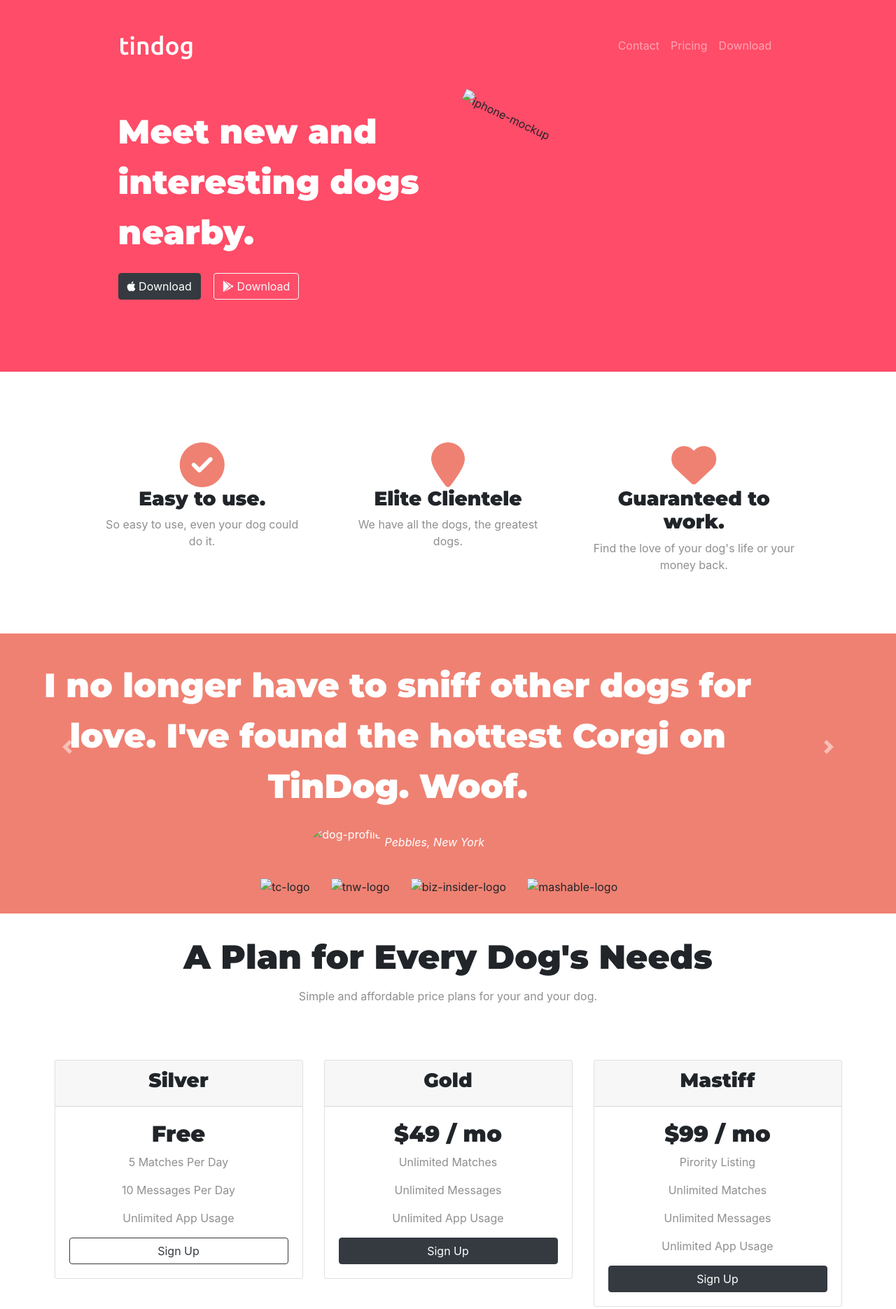
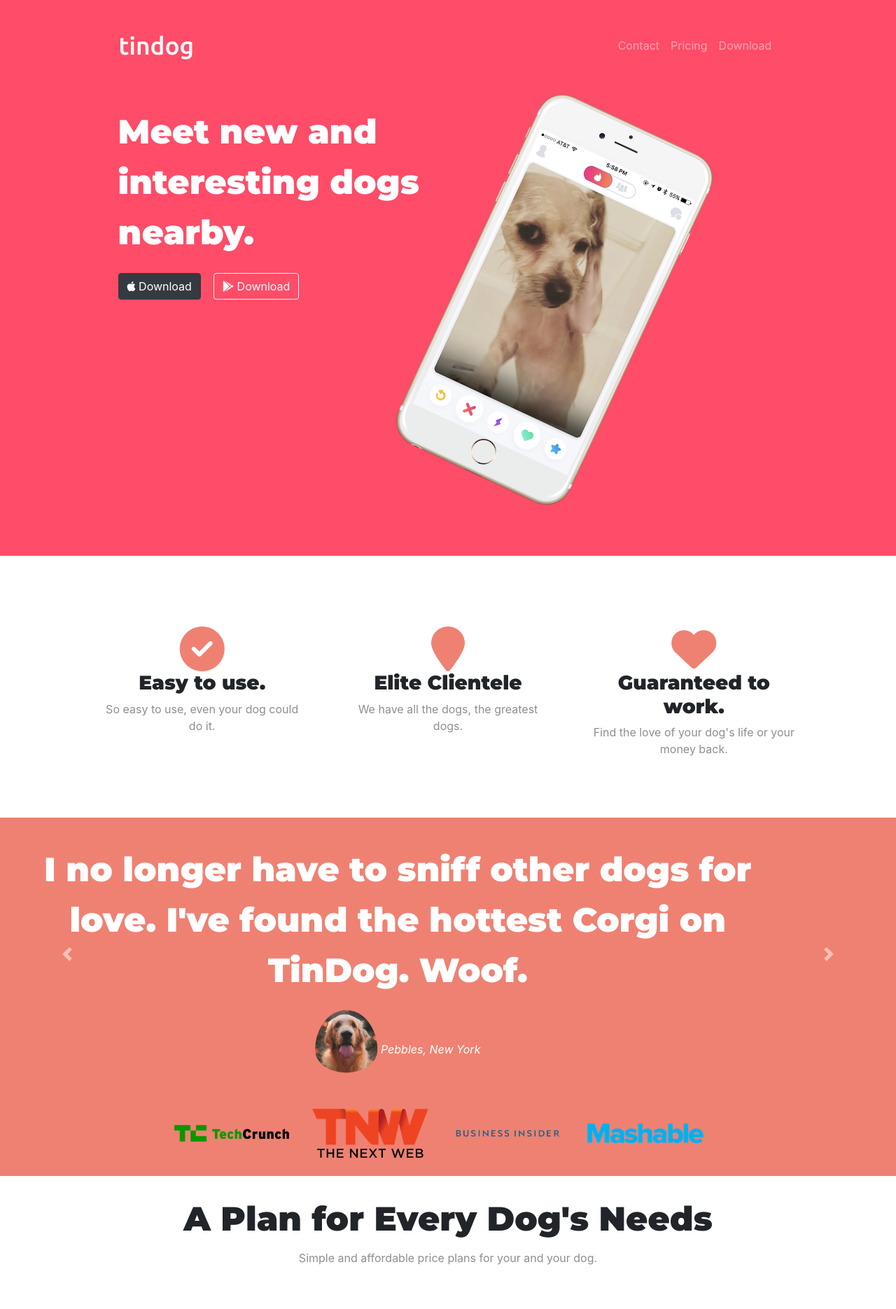
Before and after one commit to Vishnu-Teja-1998/tindog, a plain HTML site: page index.html in a window 1280 px wide. Shown: the top 1870 px of the page at 70% size. Drawn offline with nearby package versions, Linux system fonts and the light colour scheme; files that its build step writes are made by us from their sources.

Commit message:
Add files via upload

```diff
--- a/index.html
+++ b/index.html
@@ -15,7 +15,7 @@
   <!-- font awesome -->
   <script src="https://kit.fontawesome.com/7f08385778.js" crossorigin="anonymous"></script>
   <!-- stylesheet -->
-  <link rel="stylesheet" href="css/styles.css">
+  <link rel="stylesheet" href="styles.css">
 </head>
 
 <body>
@@ -53,7 +53,7 @@
           <button class="download-btn btn btn-outline-light" type="button"><i class="fab fa-google-play"></i> Download</button>
         </div>
         <div class="col-lg-6 col-md-12">
-          <img class="title-img" src="images/iphone6.png" alt="iphone-mockup">
+          <img class="title-img" src="iphone6.png" alt="iphone-mockup">
         </div>
       </div>
     </div>
@@ -94,12 +94,12 @@
       <div class="carousel-inner">
         <div class="carousel-item active red">
           <h2 class="testimonials-heading">I no longer have to sniff other dogs for love. I've found the hottest Corgi on TinDog. Woof.</h2>
-          <img class="testimonials-img" src="images/dog-img.jpg" alt="dog-profile">
+          <img class="testimonials-img" src="dog-img.jpg" alt="dog-profile">
           <em>Pebbles, New York</em>
         </div>
         <div class="carousel-item yellow">
           <h2 class="testimonials-heading">My dog used to be so lonely, but with TinDog's help, they've found the love of their life. I think.</h2>
-          <img class="testimonials-img" src="images/lady-img.jpg" alt="lady-profile">
+          <img class="testimonials-img" src="lady-img.jpg" alt="lady-profile">
           <em>Beverly, Illinois</em>
         </div>
       </div>
@@ -118,10 +118,10 @@
   <!-- Press -->
 
   <section id="press">
-    <img class="press-img" src="images/techcrunch.png" alt="tc-logo">
-    <img class="press-img" src="images/tnw.png" alt="tnw-logo">
-    <img class="press-img" src="images/bizinsider.png" alt="biz-insider-logo">
-    <img class="press-img" src="images/mashable.png" alt="mashable-logo">
+    <img class="press-img" src="TechCrunch.png" alt="tc-logo">
+    <img class="press-img" src="tnw.png" alt="tnw-logo">
+    <img class="press-img" src="bizinsider.png" alt="biz-insider-logo">
+    <img class="press-img" src="mashable.png" alt="mashable-logo">
 
   </section>
 
--- a/styles.css
+++ b/styles.css
@@ -94,6 +94,9 @@ h1, h2, h3, h4, h5, h6{
   color: #fff;
   padding: 3% 10%;
 }
+.cta-heading{
+  font-size: 3rem;
+}
 .cta-paragraph{
   font-size: 3rem;
   line-height: 1.5;
```
